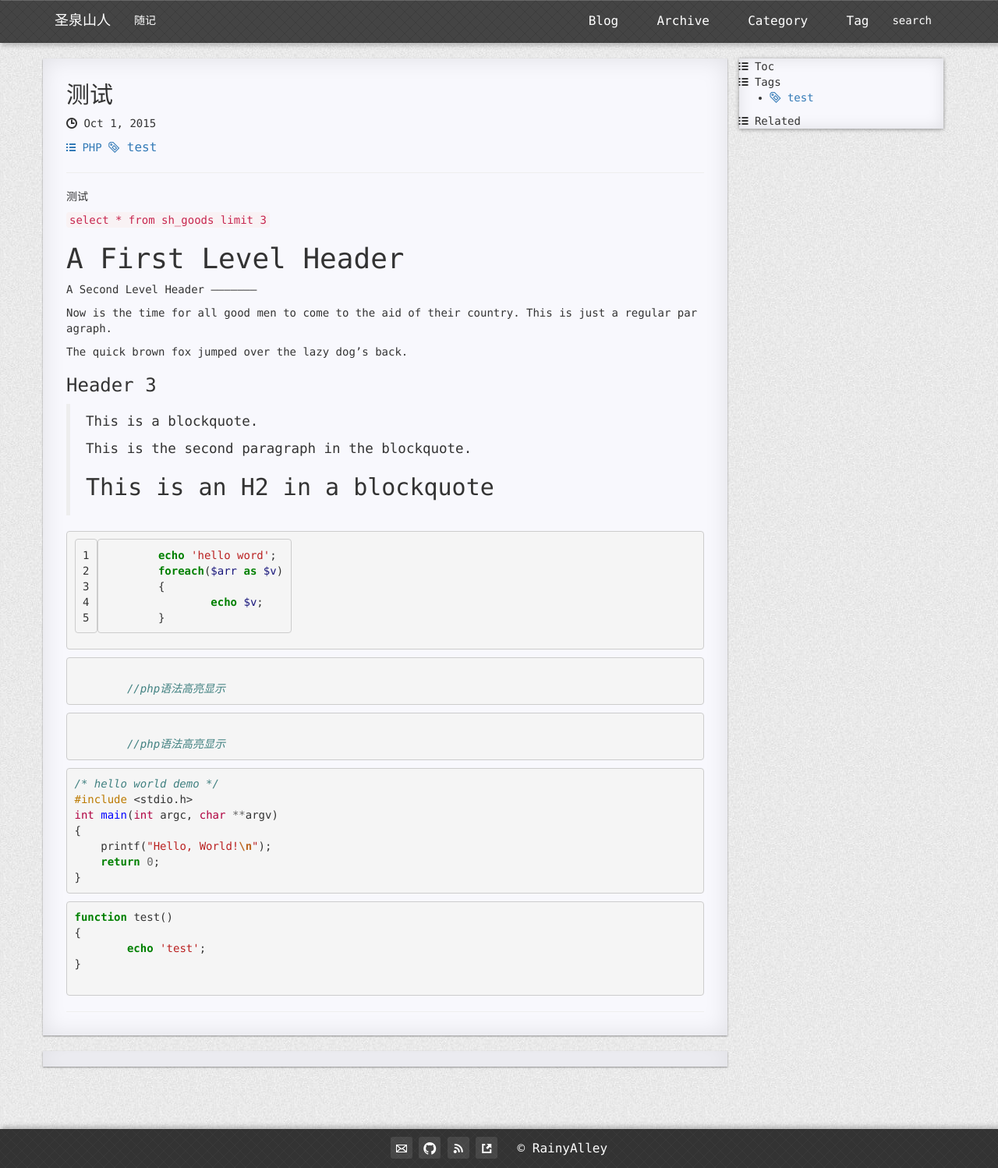
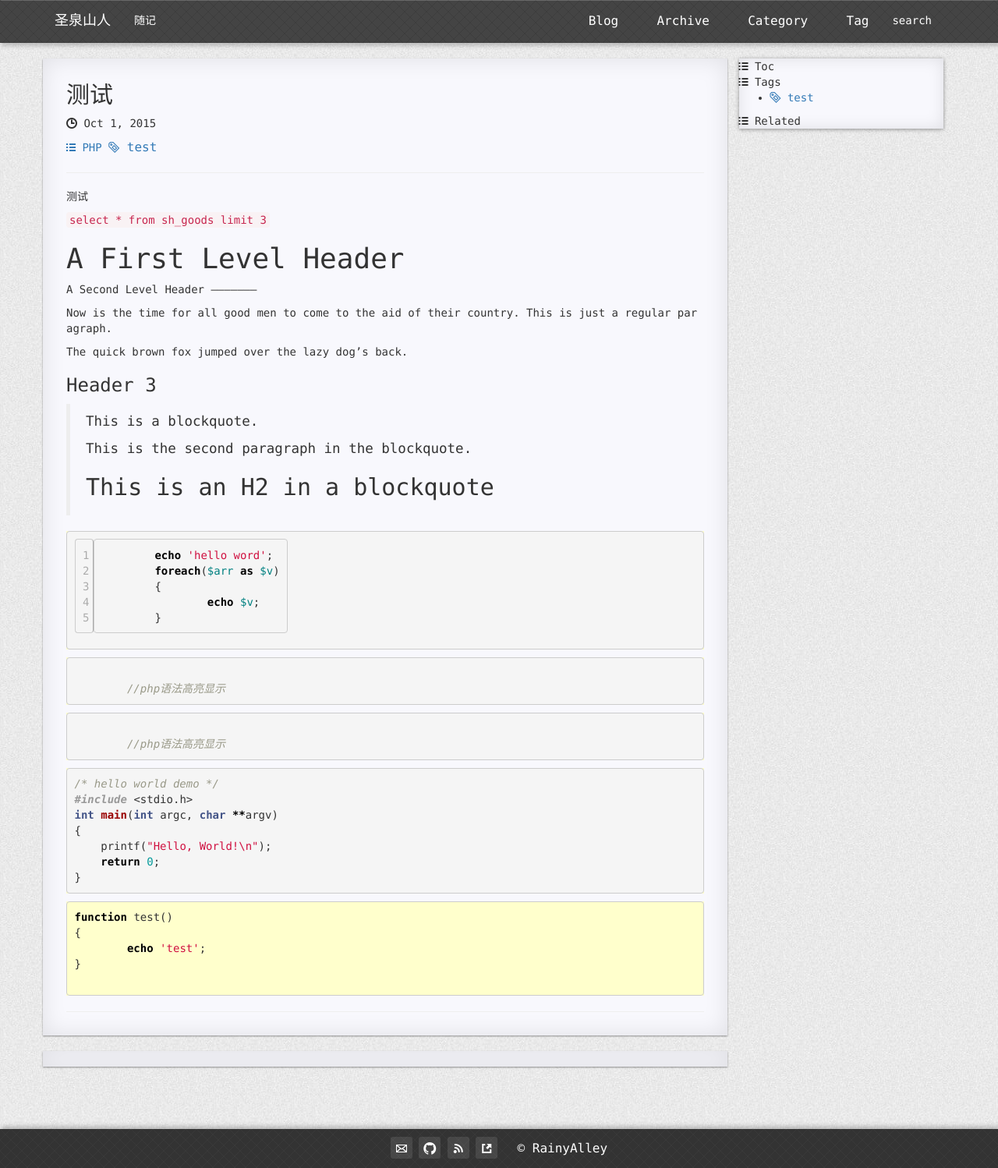
Before and after one commit to myyphp/myyphp-myyphp.github.io, a Jekyll site: the page built from _posts/2015-10-01-first-blog.md, in a window 1280 px wide. Shown: the whole page at 78% size. Built offline with Jekyll 4.4.1, drawn with Linux system fonts in a browser that asks for light colours; nearby versions of some CDN libraries; comment, search, counter and statistics services are not loaded.

Commit message:
change css of highlight

```diff
--- a/static/css/highlight.css
+++ b/static/css/highlight.css
@@ -1,62 +1,62 @@
-.hll { background-color: #ffffcc }
-.c { color: #408080; font-style: italic } /* Comment */
-.err { border: 1px solid #FF0000 } /* Error */
-.k { color: #008000; font-weight: bold } /* Keyword */
-.o { color: #666666 } /* Operator */
-.cm { color: #408080; font-style: italic } /* Comment.Multiline */
-.cp { color: #BC7A00 } /* Comment.Preproc */
-.c1 { color: #408080; font-style: italic } /* Comment.Single */
-.cs { color: #408080; font-style: italic } /* Comment.Special */
-.gd { color: #A00000 } /* Generic.Deleted */
-.ge { font-style: italic } /* Generic.Emph */
-.gr { color: #FF0000 } /* Generic.Error */
-.gh { color: #000080; font-weight: bold } /* Generic.Heading */
-.gi { color: #00A000 } /* Generic.Inserted */
-.go { color: #888888 } /* Generic.Output */
-.gp { color: #000080; font-weight: bold } /* Generic.Prompt */
-.gs { font-weight: bold } /* Generic.Strong */
-.gu { color: #800080; font-weight: bold } /* Generic.Subheading */
-.gt { color: #0044DD } /* Generic.Traceback */
-.kc { color: #008000; font-weight: bold } /* Keyword.Constant */
-.kd { color: #008000; font-weight: bold } /* Keyword.Declaration */
-.kn { color: #008000; font-weight: bold } /* Keyword.Namespace */
-.kp { color: #008000 } /* Keyword.Pseudo */
-.kr { color: #008000; font-weight: bold } /* Keyword.Reserved */
-.kt { color: #B00040 } /* Keyword.Type */
-.m { color: #666666 } /* Literal.Number */
-.s { color: #BA2121 } /* Literal.String */
-.na { color: #7D9029 } /* Name.Attribute */
-.nb { color: #008000 } /* Name.Builtin */
-.nc { color: #0000FF; font-weight: bold } /* Name.Class */
-.no { color: #880000 } /* Name.Constant */
-.nd { color: #AA22FF } /* Name.Decorator */
-.ni { color: #999999; font-weight: bold } /* Name.Entity */
-.ne { color: #D2413A; font-weight: bold } /* Name.Exception */
-.nf { color: #0000FF } /* Name.Function */
-.nl { color: #A0A000 } /* Name.Label */
-.nn { color: #0000FF; font-weight: bold } /* Name.Namespace */
-.nt { color: #008000; font-weight: bold } /* Name.Tag */
-.nv { color: #19177C } /* Name.Variable */
-.ow { color: #AA22FF; font-weight: bold } /* Operator.Word */
-.w { color: #bbbbbb } /* Text.Whitespace */
-.mb { color: #666666 } /* Literal.Number.Bin */
-.mf { color: #666666 } /* Literal.Number.Float */
-.mh { color: #666666 } /* Literal.Number.Hex */
-.mi { color: #666666 } /* Literal.Number.Integer */
-.mo { color: #666666 } /* Literal.Number.Oct */
-.sb { color: #BA2121 } /* Literal.String.Backtick */
-.sc { color: #BA2121 } /* Literal.String.Char */
-.sd { color: #BA2121; font-style: italic } /* Literal.String.Doc */
-.s2 { color: #BA2121 } /* Literal.String.Double */
-.se { color: #BB6622; font-weight: bold } /* Literal.String.Escape */
-.sh { color: #BA2121 } /* Literal.String.Heredoc */
-.si { color: #BB6688; font-weight: bold } /* Literal.String.Interpol */
-.sx { color: #008000 } /* Literal.String.Other */
-.sr { color: #BB6688 } /* Literal.String.Regex */
-.s1 { color: #BA2121 } /* Literal.String.Single */
-.ss { color: #19177C } /* Literal.String.Symbol */
-.bp { color: #008000 } /* Name.Builtin.Pseudo */
-.vc { color: #19177C } /* Name.Variable.Class */
-.vg { color: #19177C } /* Name.Variable.Global */
-.vi { color: #19177C } /* Name.Variable.Instance */
-.il { color: #666666 } /* Literal.Number.Integer.Long */
+.highlight { background-color: #ffffcc }
+.highlight .c { color: #999988; font-style: italic } /* Comment */
+.highlight .err { color: #a61717; background-color: #e3d2d2 } /* Error */
+.highlight .k { color: #000000; font-weight: bold } /* Keyword */
+.highlight .o { color: #000000; font-weight: bold } /* Operator */
+.highlight .cm { color: #999988; font-style: italic } /* Comment.Multiline */
+.highlight .cp { color: #999999; font-weight: bold; font-style: italic } /* Comment.Preproc */
+.highlight .c1 { color: #999988; font-style: italic } /* Comment.Single */
+.highlight .cs { color: #999999; font-weight: bold; font-style: italic } /* Comment.Special */
+.highlight .gd { color: #000000; background-color: #ffdddd } /* Generic.Deleted */
+.highlight .ge { color: #000000; font-style: italic } /* Generic.Emph */
+.highlight .gr { color: #aa0000 } /* Generic.Error */
+.highlight .gh { color: #999999 } /* Generic.Heading */
+.highlight .gi { color: #000000; background-color: #ddffdd } /* Generic.Inserted */
+.highlight .go { color: #888888 } /* Generic.Output */
+.highlight .gp { color: #555555 } /* Generic.Prompt */
+.highlight .gs { font-weight: bold } /* Generic.Strong */
+.highlight .gu { color: #aaaaaa } /* Generic.Subheading */
+.highlight .gt { color: #aa0000 } /* Generic.Traceback */
+.highlight .kc { color: #000000; font-weight: bold } /* Keyword.Constant */
+.highlight .kd { color: #000000; font-weight: bold } /* Keyword.Declaration */
+.highlight .kn { color: #000000; font-weight: bold } /* Keyword.Namespace */
+.highlight .kp { color: #000000; font-weight: bold } /* Keyword.Pseudo */
+.highlight .kr { color: #000000; font-weight: bold } /* Keyword.Reserved */
+.highlight .kt { color: #445588; font-weight: bold } /* Keyword.Type */
+.highlight .m { color: #009999 } /* Literal.Number */
+.highlight .s { color: #d01040 } /* Literal.String */
+.highlight .na { color: #008080 } /* Name.Attribute */
+.highlight .nb { color: #0086B3 } /* Name.Builtin */
+.highlight .nc { color: #445588; font-weight: bold } /* Name.Class */
+.highlight .no { color: #008080 } /* Name.Constant */
+.highlight .nd { color: #3c5d5d; font-weight: bold } /* Name.Decorator */
+.highlight .ni { color: #800080 } /* Name.Entity */
+.highlight .ne { color: #990000; font-weight: bold } /* Name.Exception */
+.highlight .nf { color: #990000; font-weight: bold } /* Name.Function */
+.highlight .nl { color: #990000; font-weight: bold } /* Name.Label */
+.highlight .nn { color: #555555 } /* Name.Namespace */
+.highlight .nt { color: #000080 } /* Name.Tag */
+.highlight .nv { color: #008080 } /* Name.Variable */
+.highlight .ow { color: #000000; font-weight: bold } /* Operator.Word */
+.highlight .w { color: #bbbbbb } /* Text.Whitespace */
+.highlight .mf { color: #009999 } /* Literal.Number.Float */
+.highlight .mh { color: #009999 } /* Literal.Number.Hex */
+.highlight .mi { color: #009999 } /* Literal.Number.Integer */
+.highlight .mo { color: #009999 } /* Literal.Number.Oct */
+.highlight .sb { color: #d01040 } /* Literal.String.Backtick */
+.highlight .sc { color: #d01040 } /* Literal.String.Char */
+.highlight .sd { color: #d01040 } /* Literal.String.Doc */
+.highlight .s2 { color: #d01040 } /* Literal.String.Double */
+.highlight .se { color: #d01040 } /* Literal.String.Escape */
+.highlight .sh { color: #d01040 } /* Literal.String.Heredoc */
+.highlight .si { color: #d01040 } /* Literal.String.Interpol */
+.highlight .sx { color: #d01040 } /* Literal.String.Other */
+.highlight .sr { color: #009926 } /* Literal.String.Regex */
+.highlight .s1 { color: #d01040 } /* Literal.String.Single */
+.highlight .ss { color: #990073 } /* Literal.String.Symbol */
+.highlight .bp { color: #999999 } /* Name.Builtin.Pseudo */
+.highlight .vc { color: #008080 } /* Name.Variable.Class */
+.highlight .vg { color: #008080 } /* Name.Variable.Global */
+.highlight .vi { color: #008080 } /* Name.Variable.Instance */
+.highlight .il { color: #009999 } /* Literal.Number.Integer.Long */
+.highlight .lineno{ color: rgba(0,0,0,0.3); border-right: solid 1px rgba(0,0,0,0.3); padding-right: 5px;}
```
